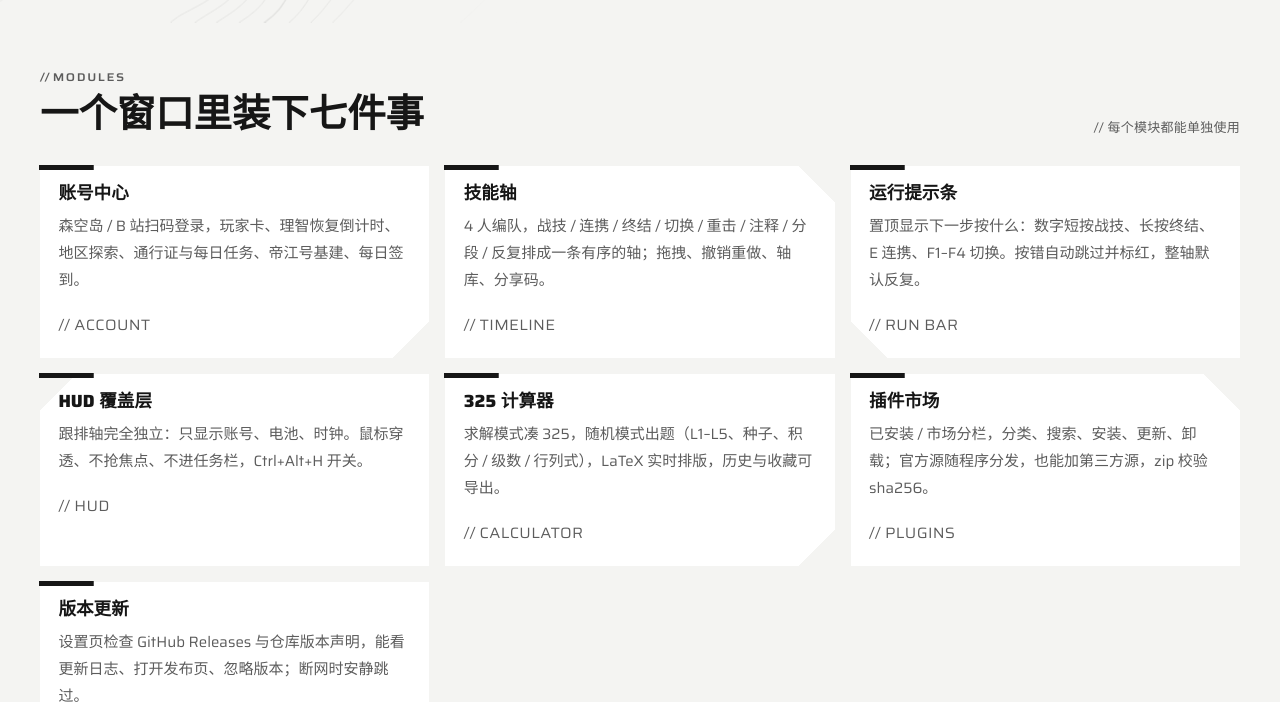
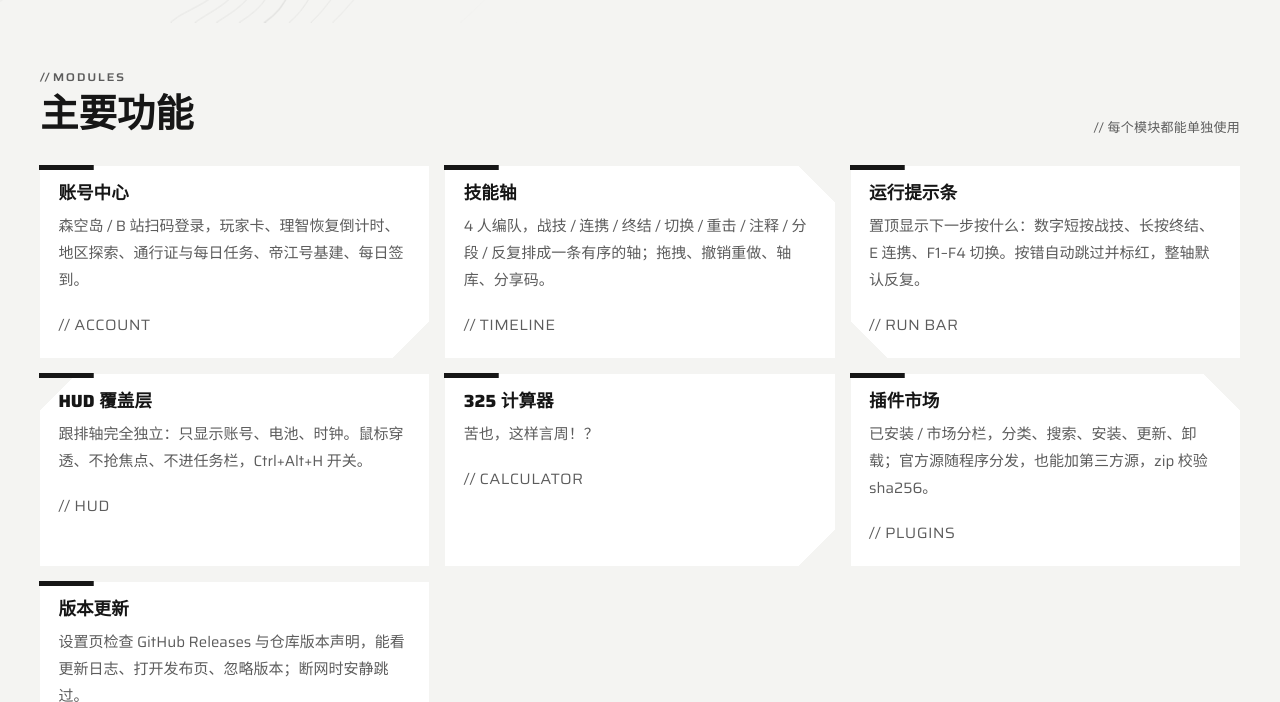
Before and after one commit to comreade-123/EndBoxWeb, a plain HTML site: page index.html in a window 1280 px wide. Shown: the part 778-1480 px from the top of the page. Drawn offline with Linux system fonts and the light colour scheme; no server answers.

Commit message:
更改文案

```diff
--- a/index.html
+++ b/index.html
@@ -118,7 +118,7 @@
         <div class="section-head">
           <div>
             <p class="ef-eyebrow slash">Modules</p>
-            <h2>一个窗口里装下七件事</h2>
+            <h2>主要功能</h2>
           </div>
           <p class="ef-field"><span>// 每个模块都能单独使用</span></p>
         </div>
@@ -146,7 +146,7 @@
           </a>
           <a class="ef-panel cut-br" href="guide.html#calc">
             <h2>325 计算器</h2>
-            <p>求解模式凑 325，随机模式出题（L1–L5、种子、积分 / 级数 / 行列式），LaTeX 实时排版，历史与收藏可导出。</p>
+            <p>苦也，这样言周！？</p>
             <p class="ef-field"><span>// CALCULATOR</span></p>
           </a>
           <a class="ef-panel cut-tr" href="guide.html#plugins">
```
